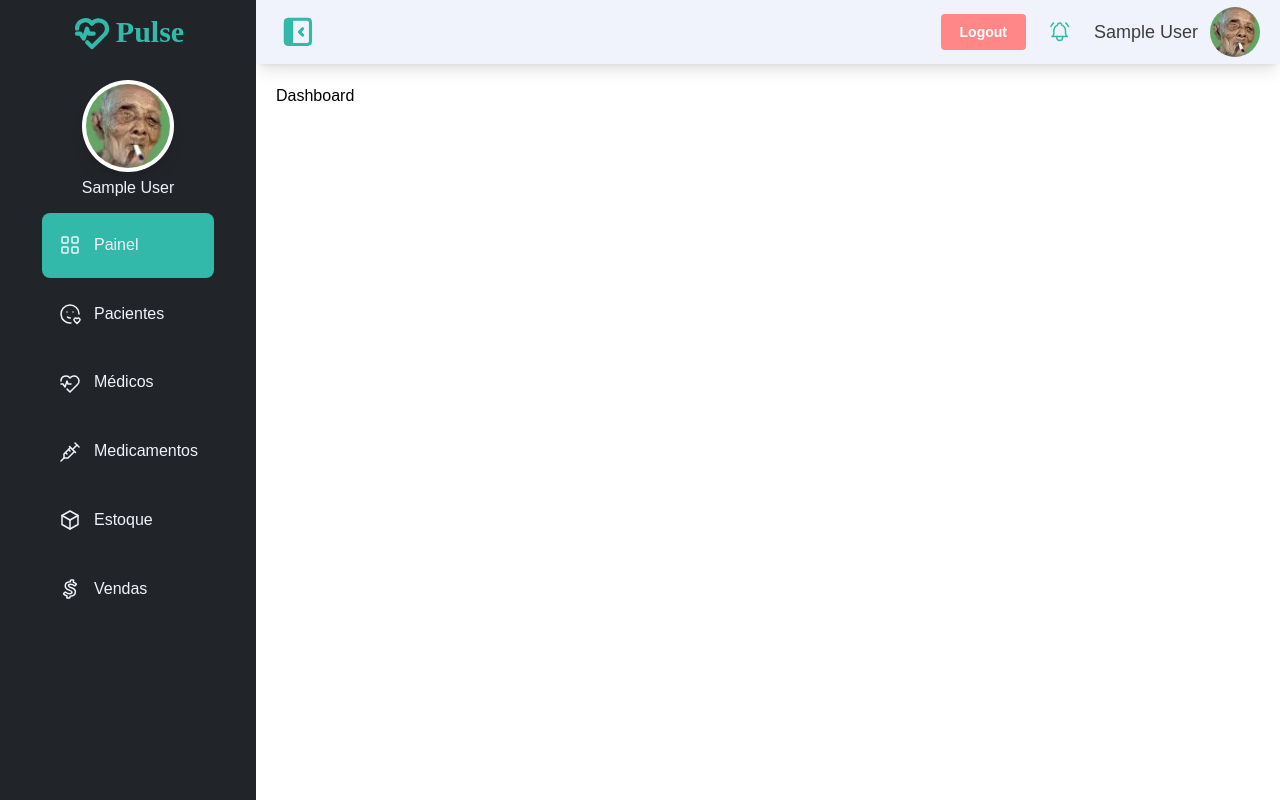
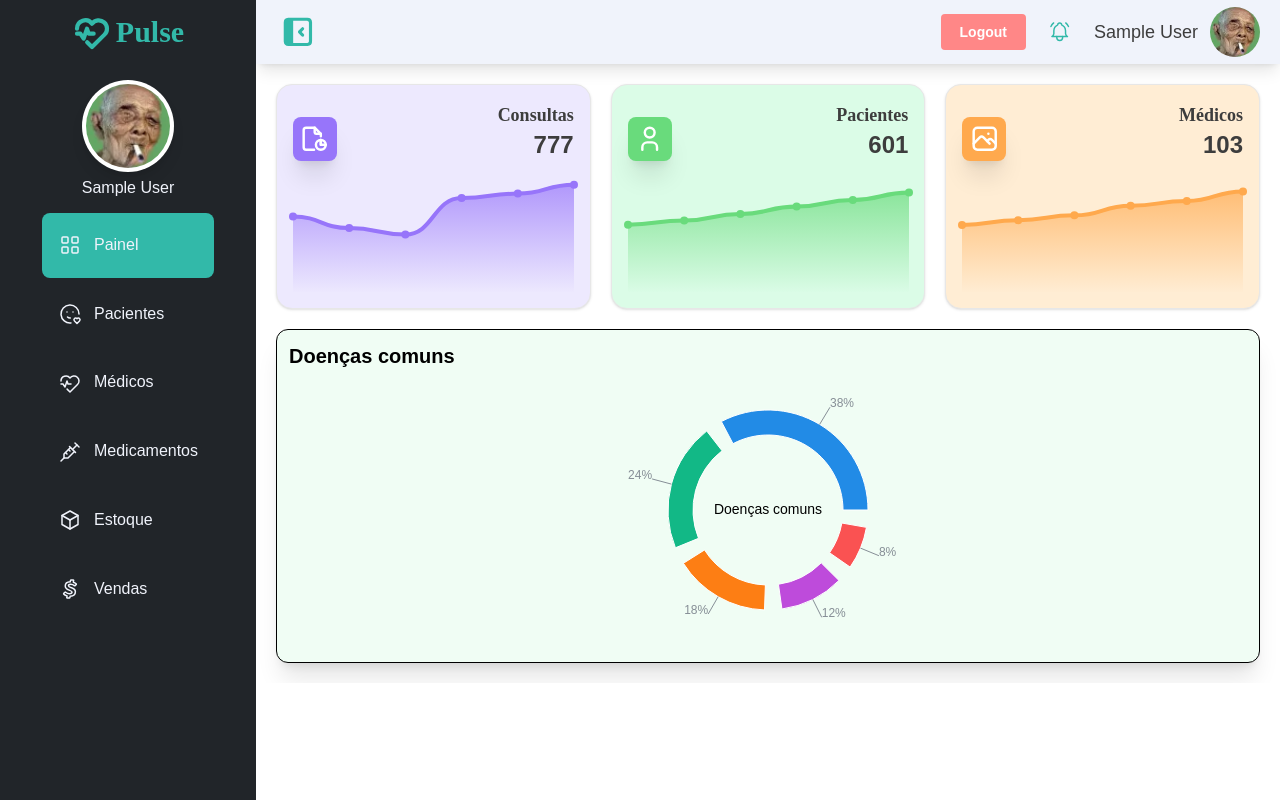
Before and after one commit to NicolasMCascaes/hmsReact, a React (Vite) app in the folder hms/: page /admin/dashboard in a window 1280 px wide. Built offline with nearby package versions, Linux system fonts and the light colour scheme; sample sign-in values are in the browser's storage.

Commit message:
feat: admin dashboard cards with mock data implemented

```diff
--- a/hms/package.json
+++ b/hms/package.json
@@ -11,6 +11,7 @@
   },
   "dependencies": {
     "@emotion/react": "^11.14.0",
+    "@mantine/charts": "^9.0.2",
     "@mantine/core": "^8.3.6",
     "@mantine/dates": "^8.3.6",
     "@mantine/dropzone": "^8.3.6",
@@ -33,6 +34,7 @@
     "react-phone-input-2": "^2.15.1",
     "react-redux": "^9.2.0",
     "react-router-dom": "^7.9.6",
+    "recharts": "^3.8.1",
     "redux": "^5.0.1"
   },
   "devDependencies": {
--- /dev/null
+++ b/hms/src/components/Admin/Dashboard/Appointments.tsx
@@ -0,0 +1,22 @@
+const Appointments = () => {
+  const getSum = (data: any[], key: string) => {
+    return data.reduce((sum, item) => sum + item[key] || 0, 0);
+  };
+  const card = (app: any) =>{
+    return (
+          <div className="p-3 mb-3 border rounded-xl">
+            <div className="flex justify-between p-5 items-center">
+
+            </div>
+          </div>
+    )
+  }
+
+  return (
+    <div className="p-3 border rounded-xl bg-violet-50 shadow-xl flex flex-col gap-3">
+      <div className="text-xl font-semibold ">Consultas de hoje</div>
+    </div>
+  );
+};
+
+export default Appointments;
--- a/hms/src/components/Admin/Dashboard/Dashboard.tsx
+++ b/hms/src/components/Admin/Dashboard/Dashboard.tsx
@@ -1,6 +1,12 @@
+import DiseaseCard from "./DiseaseCard"
+import TopCards from "./TopCards"
+
 const Dashboard = () => {
   return (
-    <div>Dashboard</div>
+    <div className="flex flex-col gap-5">
+      <TopCards />
+      <DiseaseCard />
+    </div>
   )
 }
 
--- /dev/null
+++ b/hms/src/components/Admin/Dashboard/DiseaseCard.tsx
@@ -0,0 +1,24 @@
+import { DonutChart } from "@mantine/charts";
+import { diseaseChartData } from "../../../data/DashboardData";
+
+const DiseaseCard = () => {
+  return (
+    <div className="p-3 border rounded-xl bg-green-50 shadow-xl">
+      <div className="text-xl font-semibold">Doenças comuns</div>
+      <div className="flex justify-center">
+        <DonutChart
+          withLabelsLine
+          labelsType="percent"
+          withLabels
+          data={diseaseChartData}
+          chartLabel="Doenças comuns"
+          thickness={25}
+          size={200}
+          paddingAngle={10}
+        />
+      </div>
+    </div>
+  );
+};
+
+export default DiseaseCard;
--- /dev/null
+++ b/hms/src/components/Admin/Dashboard/TopCards.tsx
@@ -0,0 +1,83 @@
+import { AreaChart } from "@mantine/charts";
+import { appointmentsChartData, doctorsChartData, patientsChartData } from "../../../data/DashboardData";
+import { ThemeIcon } from "@mantine/core";
+import { IconFileReport, IconPhoto, IconUser } from "@tabler/icons-react";
+
+const TopCards = () => {
+  const getSum = (data: any[], key: string) => {
+    return data.reduce((sum, item) => sum + item[key] || 0, 0);
+  };
+  const card = (name:string, id:string, color:string, bgColor:string, icon: React.ReactNode, data: any[]) =>{
+    return ( <div className="">
+          <div
+            key={id}
+            className={`rounded-2xl border  border-neutral-100 ${bgColor} p-4 shadow-sm`}
+          >
+            <div className="mb-4 flex items-end justify-between gap-3">
+
+             <ThemeIcon color={color} size="xl" radius="md" className="shadow-xl">
+                {icon}
+            </ThemeIcon>
+             <div className="flex flex-col items-end">
+                <h3 className="text-lg font-semibold text-neutral-900">
+                  {name}
+                </h3>
+                 <span className={"text-2xl font-semibold text-neutral-900"}>
+                {getSum(data, id)}
+              </span>
+              </div>
+            </div>
+
+            <AreaChart
+              h={115}
+              data={data}
+              dataKey="month"
+              withGradient
+              fillOpacity={0.70}
+              series={[{ name: id, label: "Mês", color: color }]}
+              curveType="bump"
+              tickLine="none"
+              strokeWidth={4}
+              gridAxis="none"
+              withDots={true}
+              withXAxis={false}
+              withYAxis={false}
+              withLegend={false}
+            />
+          </div>
+    </div>)
+  }
+  const cards = [
+    {
+      name: "Consultas",
+      id: "appointments",
+      color: "violet",
+      bgColor: "bg-violet-100",
+      icon: <IconFileReport style={{ width: '70%', height: '70%' }} />,
+      data: appointmentsChartData
+    },
+    {
+      name: "Pacientes",
+      id: "patients",
+      color: "green",
+      bgColor: "bg-green-100",
+      icon: <IconUser style={{ width: '70%', height: '70%' }} />,
+      data: patientsChartData
+    },
+    {
+      name: "Médicos",
+      id: "doctors",
+      color: "orange",
+      bgColor: "bg-orange-100",
+      icon: <IconPhoto style={{ width: '70%', height: '70%' }} />,
+      data: doctorsChartData
+    }
+  ]
+  return (
+    <div className="grid grid-cols-1 gap-5 md:grid-cols-2 xl:grid-cols-3">
+      {cards.map((cardData) => card(cardData.name, cardData.id, cardData.color, cardData.bgColor, cardData.icon, cardData.data))}
+    </div>
+  );
+};
+
+export default TopCards;
--- /dev/null
+++ b/hms/src/data/DashboardData.ts
@@ -0,0 +1,79 @@
+export type DashboardChartKey = "appointments" | "patients" | "doctors";
+
+export interface DashboardChartPoint {
+  month: string;
+  total: number;
+}
+
+export interface DashboardChartConfig {
+  id: DashboardChartKey;
+  title: string;
+  description: string;
+  color: string;
+  data: DashboardChartPoint[];
+}
+
+export interface DiseaseChartPoint {
+  name: string;
+  value: number;
+  color: string;
+}
+
+export const appointmentsChartData: any[] = [
+  { month: "Jan", appointments: 118 },
+  { month: "Fev", appointments: 100 },
+  { month: "Mar", appointments: 90 },
+  { month: "Abr", appointments: 147 },
+  { month: "Mai", appointments: 154 },
+  { month: "Jun", appointments: 168 },
+];
+
+export const patientsChartData: any[] = [
+  { month: "Jan", patients: 82 },
+  { month: "Fev", patients: 87 },
+  { month: "Mar", patients: 95 },
+  { month: "Abr", patients: 104 },
+  { month: "Mai", patients: 112 },
+  { month: "Jun", patients: 121 },
+];
+
+export const doctorsChartData: any[] = [
+  { month: "Jan", doctors: 14 },
+  { month: "Fev", doctors: 15 },
+  { month: "Mar", doctors: 16 },
+  { month: "Abr", doctors: 18 },
+  { month: "Mai", doctors: 19 },
+  { month: "Jun", doctors: 21 },
+];
+
+export const diseaseChartData: DiseaseChartPoint[] = [
+  { name: "Gripe", value: 38, color: "blue.6" },
+  { name: "Diabetes", value: 24, color: "teal.6" },
+  { name: "Hipertensao", value: 18, color: "orange.6" },
+  { name: "Alergia", value: 12, color: "grape.6" },
+  { name: "Asma", value: 8, color: "red.6" },
+];
+
+export const dashboardCharts: DashboardChartConfig[] = [
+  {
+    id: "appointments",
+    title: "Consultas",
+    description: "Consultas por mês",
+    color: "indigo.6",
+    data: appointmentsChartData,
+  },
+  {
+    id: "patients",
+    title: "Pacientes",
+    description: "Novos pacientes por mês",
+    color: "blue.6",
+    data: patientsChartData,
+  },
+  {
+    id: "doctors",
+    title: "Médicos",
+    description: "Doutores ativos por mês",
+    color: "teal.6",
+    data: doctorsChartData,
+  },
+];
--- a/hms/src/index.css
+++ b/hms/src/index.css
@@ -3,6 +3,7 @@
 @import 'primereact/resources/primereact.min.css';
 @import '@mantine/core/styles.css';
 @import '@mantine/spotlight/styles.css';
+@import '@mantine/charts/styles.css';
 @import url(https://fonts.googleapis.com/css2?family=Merriweather:ital,opsz,wght@0,18..144,300..900;1,18..144,300..900&family=Poppins:ital,wght@0,100;0,200;0,300;0,400;0,500;0,600;0,700;0,800;0,900;1,100;1,200;1,300;1,400;1,500;1,600;1,700;1,800;1,900&display=swap);
 @theme {
   --color-primary-50:  #f1fcfa;
```
Also changed, not shown: 1 other file (tests, documents, lock files or other folders).
